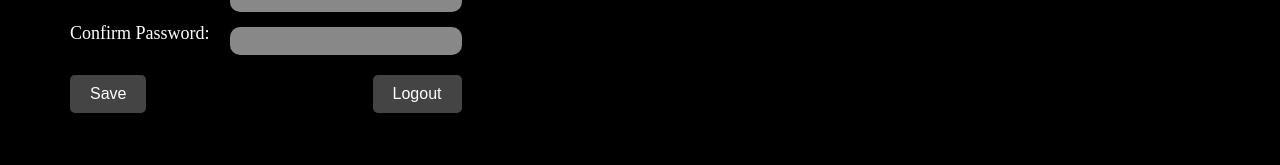
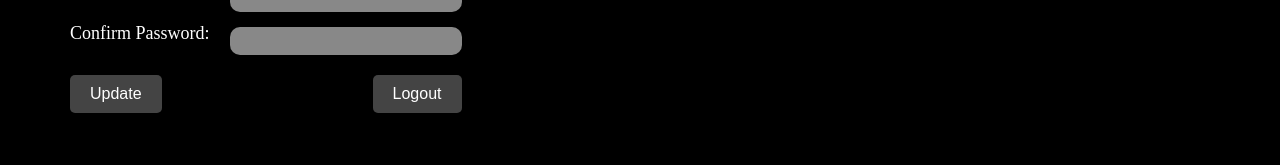
Before and after one commit to FowardPro/wissar_app, a React (Create React App) app: page /settings in a window 1280 px wide. Shown: the part 420-585 px from the top of the page. Built offline with nearby package versions, Linux system fonts and the light colour scheme.

Commit message:
Updating Settings.js

```diff
--- a/src/components/Settings.js
+++ b/src/components/Settings.js
@@ -95,7 +95,7 @@
           </div>
         </div>
         <div className="buttons">
-          <button type="submit">Save</button>
+          <button type="submit">Update</button>
           <button type="button">Logout</button>
         </div>
       </form>
```
